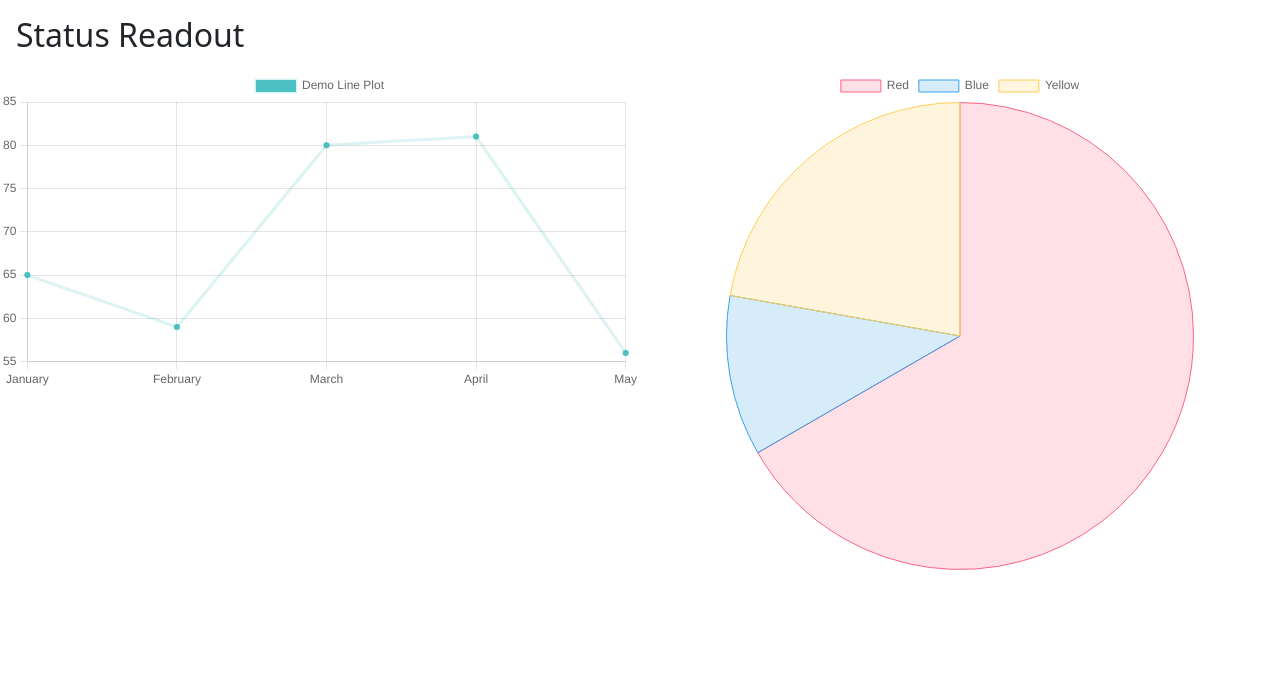
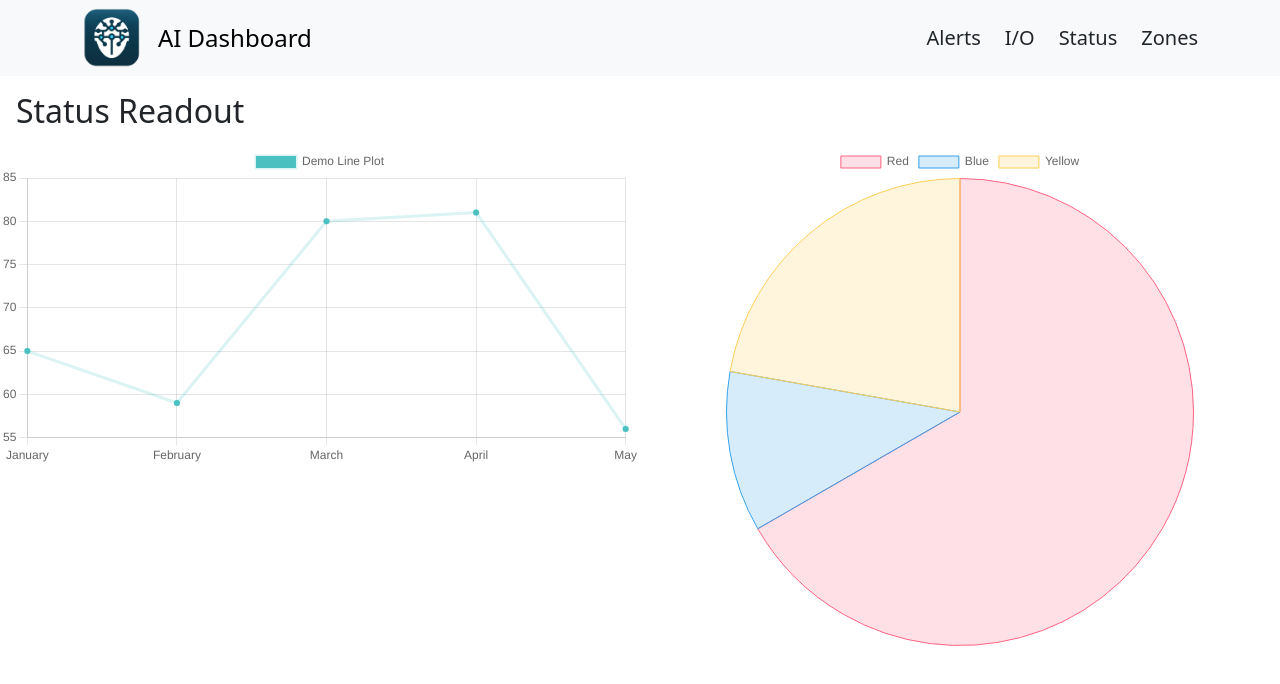
Before and after one commit to dingjw1997/AI-Dashboard, a React (Create React App) app: page /status in a window 1280 px wide. Shown: the top 684 px of the page. Built offline with nearby package versions, Linux system fonts and the light colour scheme.

Commit message:
Status.tsx update by Riley

```diff
--- a/package.json
+++ b/package.json
@@ -9,6 +9,7 @@
     "@types/jest": "^27.5.2",
     "@types/node": "^16.18.86",
     "@types/react": "^18.2.61",
+    "@types/react-chartjs-2": "^2.5.7",
     "@types/react-dom": "^18.2.19",
     "chart.js": "^4.4.2",
     "react": "^18.2.0",
--- a/src/pages/Status/Status.tsx
+++ b/src/pages/Status/Status.tsx
@@ -1,4 +1,5 @@
 import React from 'react';
+import Header from '../../components/Header/Header';
 
 import {
   Chart as ChartJS,
@@ -70,6 +71,7 @@ function PieChart() {
 function Status() {
   return (
     <div>
+      <Header />
       <h2 className='m-3 d-block'>Status Readout</h2>
       <div style={{ display: 'flex', justifyContent: 'space-around' }}>
         <div data-testid="line-chart-container" className='d-flex justify-content-center' style={{width: '50%', height: '500px'}}>
```
Also changed, not shown: 1 other file (tests, documents, lock files or other folders).
